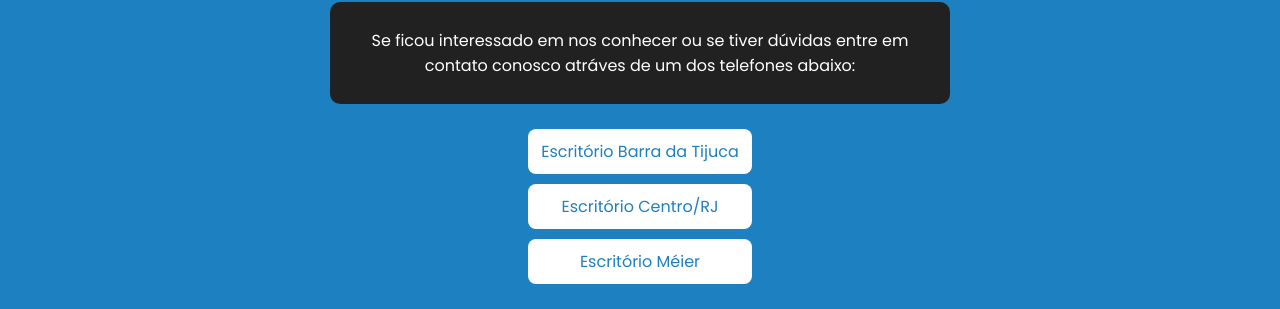
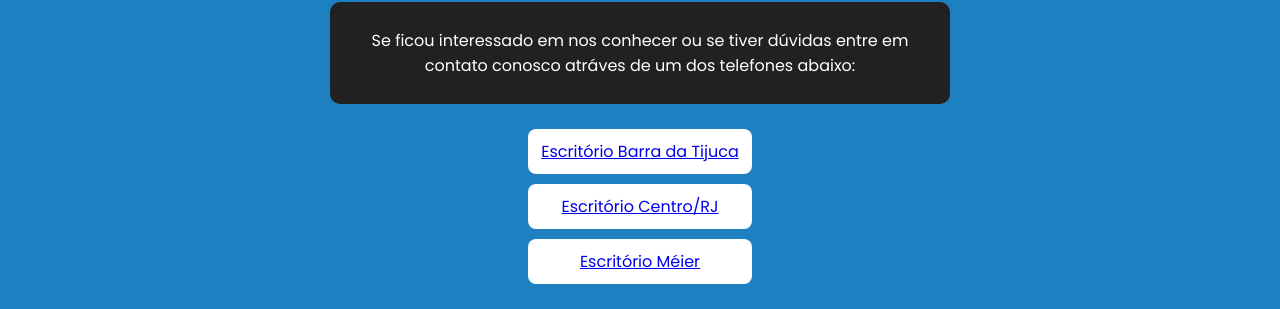
Before and after one commit to Davvwi/imobiliaria.github.io, a plain HTML site: page index.html in a window 1280 px wide. Shown: the part 2375-2684 px from the top of the page. Drawn offline with Linux system fonts and the light colour scheme.

Commit message:
Update index.html

```diff
--- a/index.html
+++ b/index.html
@@ -77,9 +77,9 @@
                     atráves de um dos telefones abaixo:</p>
             </div>
             <div id="esc">
-                <div id="esc01">Escritório Barra da Tijuca</div>
-                <div id="esc02">Escritório Centro/RJ</div>
-                <div id="esc03">Escritório Méier</div>
+                <div id="esc01"><a href="https://maps.app.goo.gl/pmKBZwxY4UdKHpPGA">Escritório Barra da Tijuca</a></div>
+                <div id="esc02"><a href="https://maps.app.goo.gl/Cp6yNT92ijoJM3Wa8">Escritório Centro/RJ</a></div>
+                <div id="esc03"><a href="https://maps.app.goo.gl/Cp6yNT92ijoJM3Wa8">Escritório Méier</a></div>
             </div>
         </div>
     </section>
```
